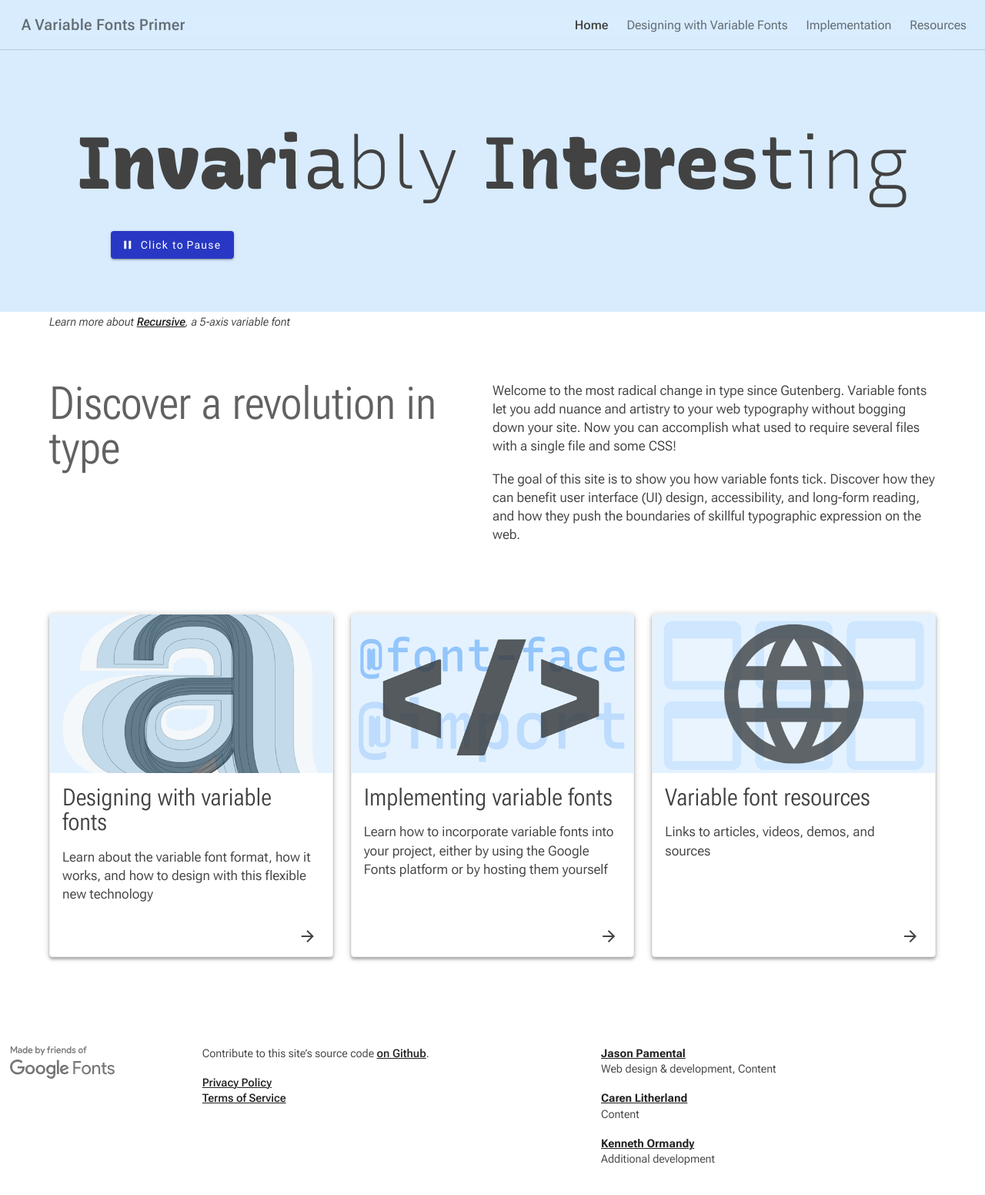
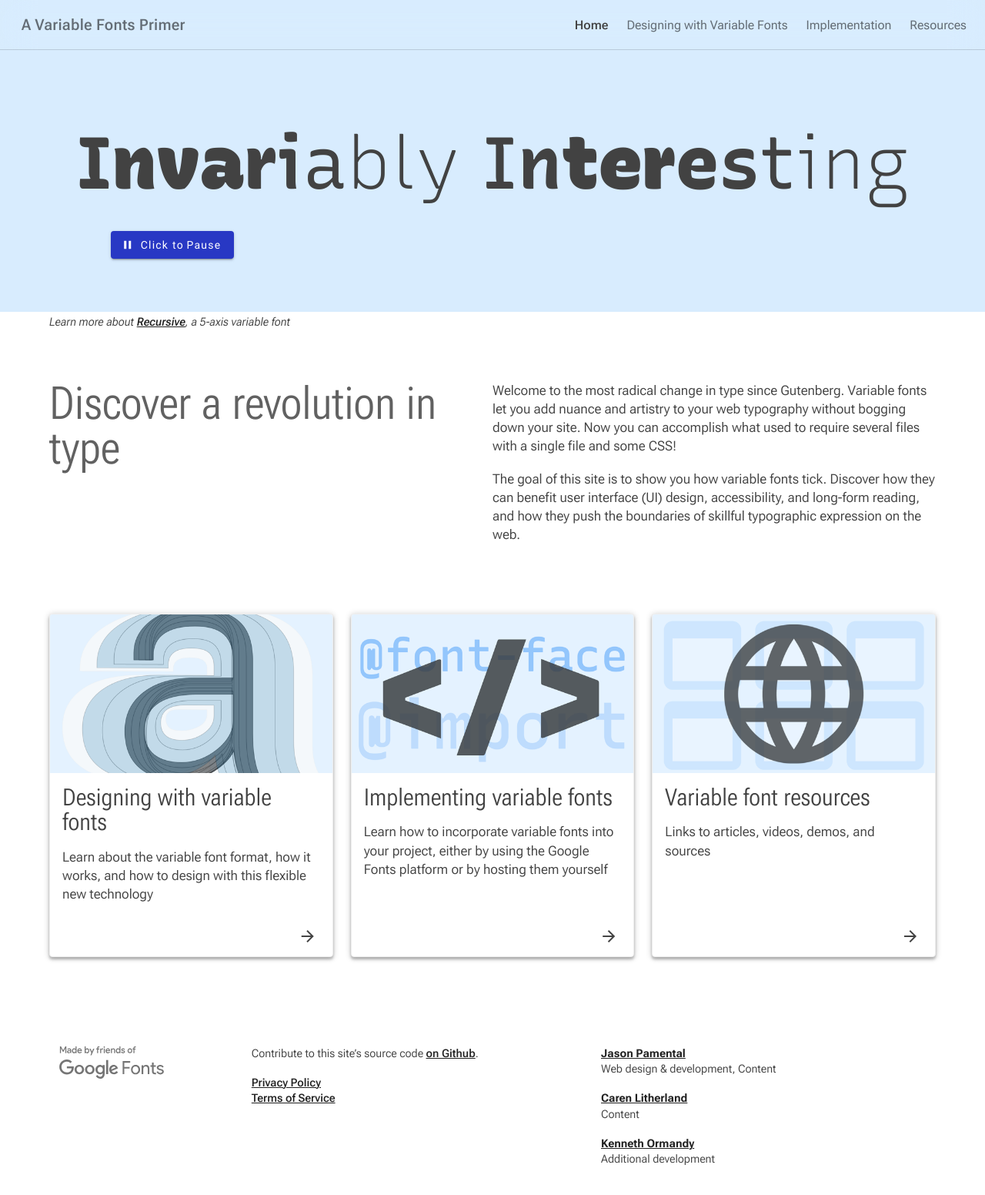
Before and after one commit to jpamental/variable-fonts, a Jekyll site: the page built from index.html, in a window 1280 px wide. Shown: the top 1552 px of the page at 77% size. Built offline with Jekyll 4.4.1, drawn with Linux system fonts in a browser that asks for light colours; a style sheet for code colours, icons or effects is not loaded.

Commit message:
Removes full width class, which is not having intended effect on home page, and design-class which isn’t used anywhere else

```diff
--- a/_includes/beatrice/00-global/_03-helpers.scss
+++ b/_includes/beatrice/00-global/_03-helpers.scss
@@ -53,9 +53,6 @@
   max-width: 96vw;
   @media screen and (min-width: $bp--medium) {
     max-width: 94vw;
-    .full-width & {
-      max-width: none;
-    }
   }
   @media screen and (min-width: $bp--large) {
     max-width: 90vw;
--- a/_includes/beatrice/meta_open.html
+++ b/_includes/beatrice/meta_open.html
@@ -183,13 +183,5 @@
     <link rel="stylesheet" href="https://fonts.googleapis.com/icon?family=Material+Icons">
 </head>
 
-  <body class="{{
-    page.layout
-  }}
-  {% for class in page.design-classes %}
-    {{ class }}
-  {% endfor %}
-  post{{ page.id | replace:"/","-"
-
-  }}">
+  <body class="{{ page.layout }} post{{ page.id | replace:"/","-" }}">
   <div class="page-wrapper">
--- a/index.html
+++ b/index.html
@@ -2,8 +2,6 @@
 
 layout: beatrice_page
 home: true
-design-classes:
-- full-width
 ---
 
 <div class="home-grid">
```
